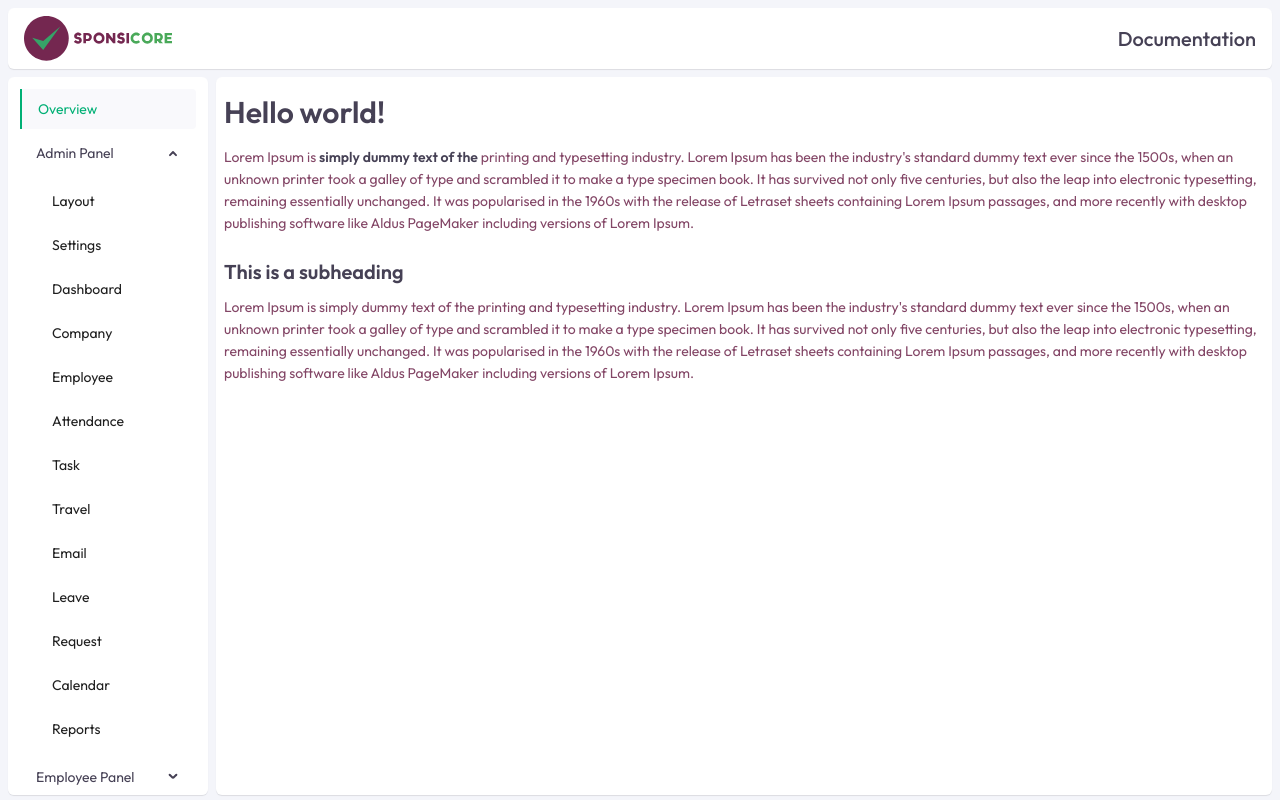
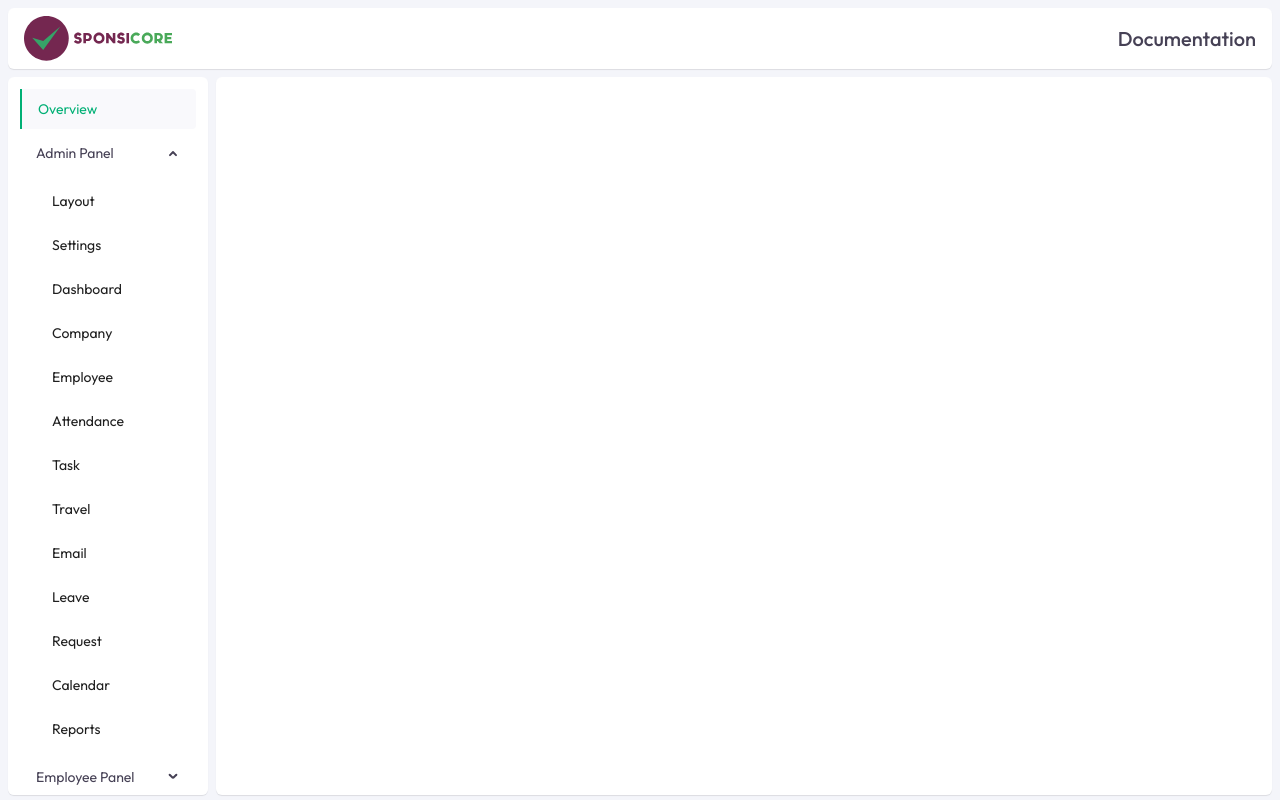
Before and after one commit to vishaljoping-capsitech/Sponsicore-Docs, a React (Vite) app: page / in a window 1280 px wide. Built offline with nearby package versions, Linux system fonts and the light colour scheme.

Commit message:
Remove unused components and example text from MainLayout

```diff
--- a/src/pages/MainLayout.tsx
+++ b/src/pages/MainLayout.tsx
@@ -7,10 +7,6 @@
 import '../css/common.css'
 import { AlignLeftOutlined } from '@ant-design/icons';
 import MobileSidebar from '../components/MobileSidebar';
-import Heading from '../components/Heading';
-import Paragraph from '../components/Paragraph';
-import SubHeading from '../components/SubHeading';
-import Title from '../components/Title';
 
 const MainLayout: React.FC = () => {
 
@@ -33,10 +29,6 @@
             </Sider>
             <Content className='bg-white mx-2 p-2 rounded-md ant-layout-main-content scrollable docs-shadow'>
               <AlignLeftOutlined onClick={onMenuClick} className='text-md cursor-pointer side-bar-menu-collapse theme-color pr-4' style={{ lineHeight: "1px" }} />
-              <Heading text='Hello world!' />
-              <Paragraph text={<>Lorem Ipsum is <Title text='simply dummy text of the' /> printing and typesetting industry. Lorem Ipsum has been the industry's standard dummy text ever since the 1500s, when an unknown printer took a galley of type and scrambled it to make a type specimen book. It has survived not only five centuries, but also the leap into electronic typesetting, remaining essentially unchanged. It was popularised in the 1960s with the release of Letraset sheets containing Lorem Ipsum passages, and more recently with desktop publishing software like Aldus PageMaker including versions of Lorem Ipsum.</>} />
-              <SubHeading text='This is a subheading' />
-              <Paragraph text="Lorem Ipsum is simply dummy text of the printing and typesetting industry. Lorem Ipsum has been the industry's standard dummy text ever since the 1500s, when an unknown printer took a galley of type and scrambled it to make a type specimen book. It has survived not only five centuries, but also the leap into electronic typesetting, remaining essentially unchanged. It was popularised in the 1960s with the release of Letraset sheets containing Lorem Ipsum passages, and more recently with desktop publishing software like Aldus PageMaker including versions of Lorem Ipsum." />
             </Content>
           </Layout>
         </Layout>
```
